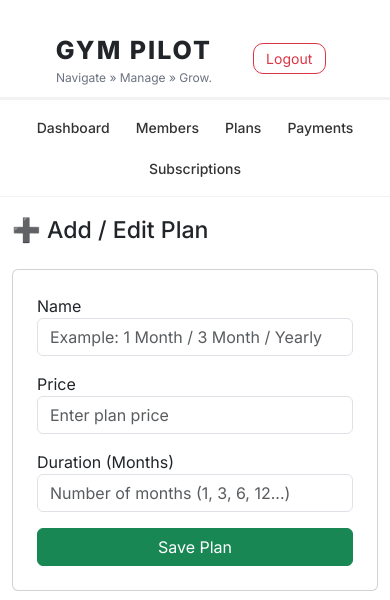
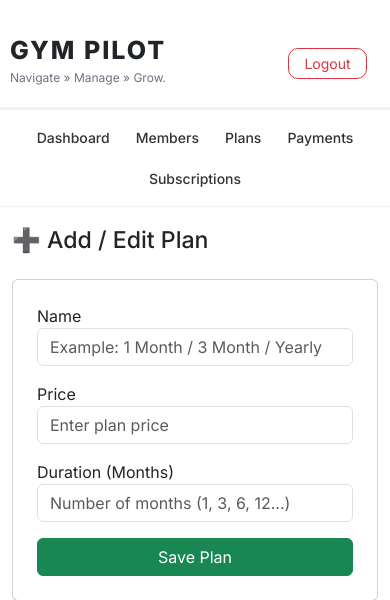
Before and after one commit to Rixhi22/gympilot, a Django app: template gym/templates/add_plan.html in a window 390 px wide. Shown: the top 600 px of the page. Run offline with Django 5.2, Linux system fonts and the light colour scheme; the template is opened without the code that fills it: values that come from a table or form of the project are taken from there, others are empty.

```diff
--- a/gym/templates/base.html
+++ b/gym/templates/base.html
@@ -24,14 +24,19 @@ body {
 /* ===== Header ===== */
 
 .top-header {
-    display: flex;
     background: white;
-    justify-content: space-between;
-    padding: 35px 0 10px 0;
-    text-align: center;
+    padding: 35px 0 20px 0;
     border-bottom: 3px solid rgba(0,0,0,0.05);
 }
+.head-right {
+    position: absolute;
+    right: 20px;
+    top: 25px;
 
+}
+.head-left {
+    text-align: center;
+}
 
 .brand-title {
     font-weight: 950;
@@ -160,10 +165,15 @@ body {
     .brand-tagline {
         font-size: 12px;
     }
-    .top-header{
-        display: flex;
-        justify-content:space-around;
-        gap: 10px;
+    .head-left{
+        text-align: left;
+        margin-left: 10px;
+    }
+     .head-right{
+        position:absolute;
+        right: 0px;
+        top: 10px;
+
     }
     .main {
         padding: 20px 12px;
@@ -212,7 +222,7 @@ body {
 
 <!-- HEADER -->
 <div class="top-header">
-    <div></div>
+
     <div class="head-left">
        <h2 class="brand-title">GYM PILOT</h2>
        <div class="brand-tagline">Navigate » Manage » Grow.</div>
@@ -225,7 +235,7 @@ body {
           <form method="POST" action="{% url 'gym:owner_logout' %}" class="logout-btn m-0">
                 {% csrf_token %}
 
-                <button type="submit" class="btn btn-outline-danger btn-sm" style="margin-right: 50px;">
+                <button type="submit" class="btn btn-outline-danger btn-sm" style="margin: 30px;">
                      Logout
                 </button>
           </form>
```
Also changed, not shown: gym/templates/dashboard.html (+1 -7 lines), project_r/settings.py (+9 -4 lines).
